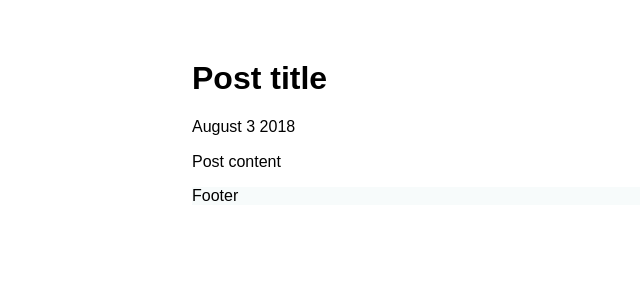
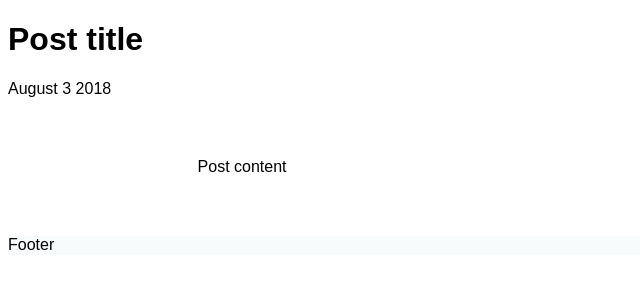
Before and after one commit to theaq175/theaq175.github.io, a Jekyll site: the page built from _posts/2018-08-03-first-post.md, in a window 1280 px wide. Shown: the top 300 px of the page, without its empty margins (0-640 px from the left). Built offline with Jekyll 4.4.1, drawn with Linux system fonts in a browser that asks for light colours.

Commit message:
Update main.css

```diff
--- a/css/main.css
+++ b/css/main.css
@@ -4,12 +4,12 @@ html {
 }
 
 body {
-    margin: 60px auto;
-    width: 70%;
+
 }
 
 main {
-
+    margin: 60px auto;
+    width: 70%;
 }
 
 footer {
```
